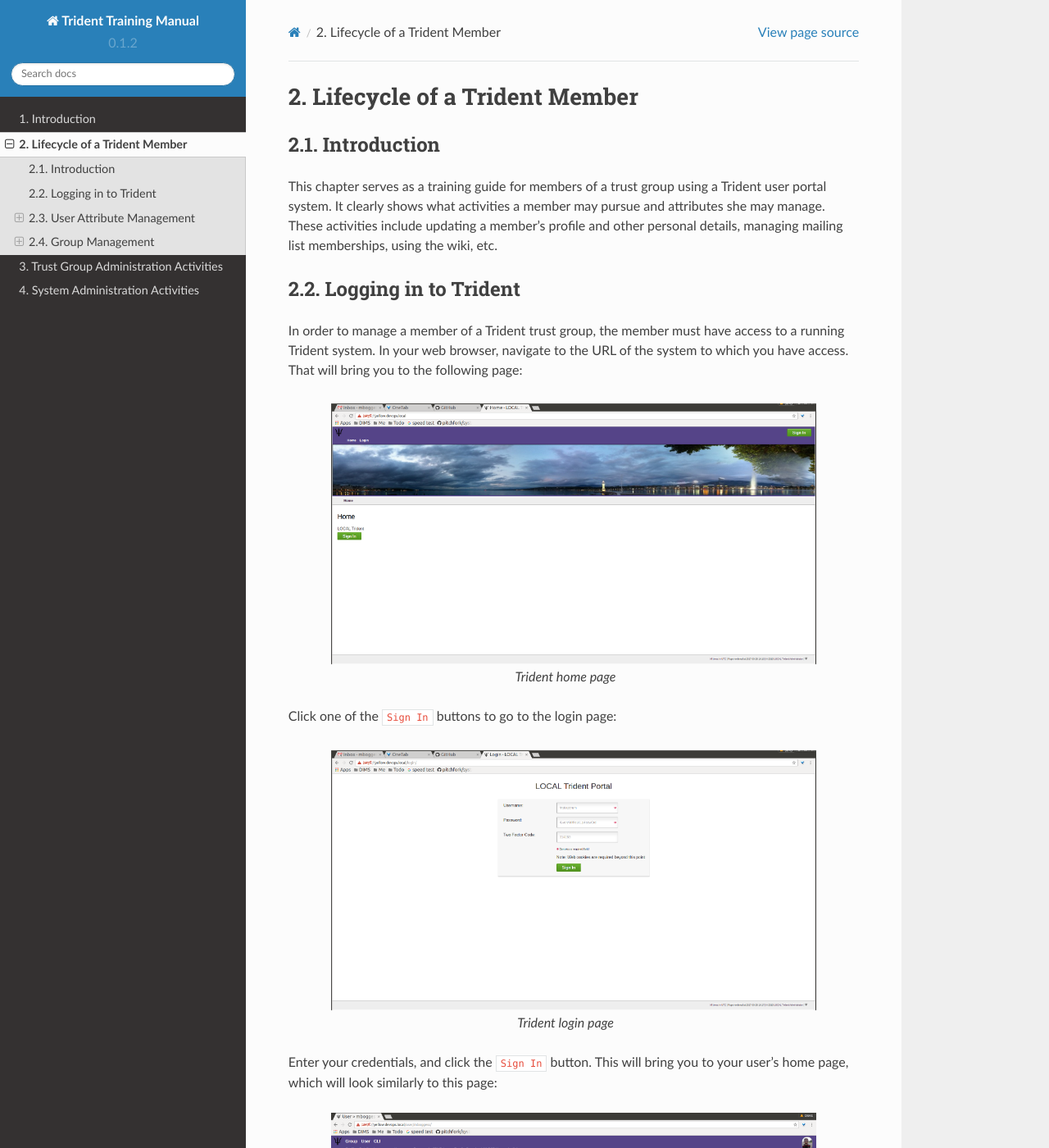
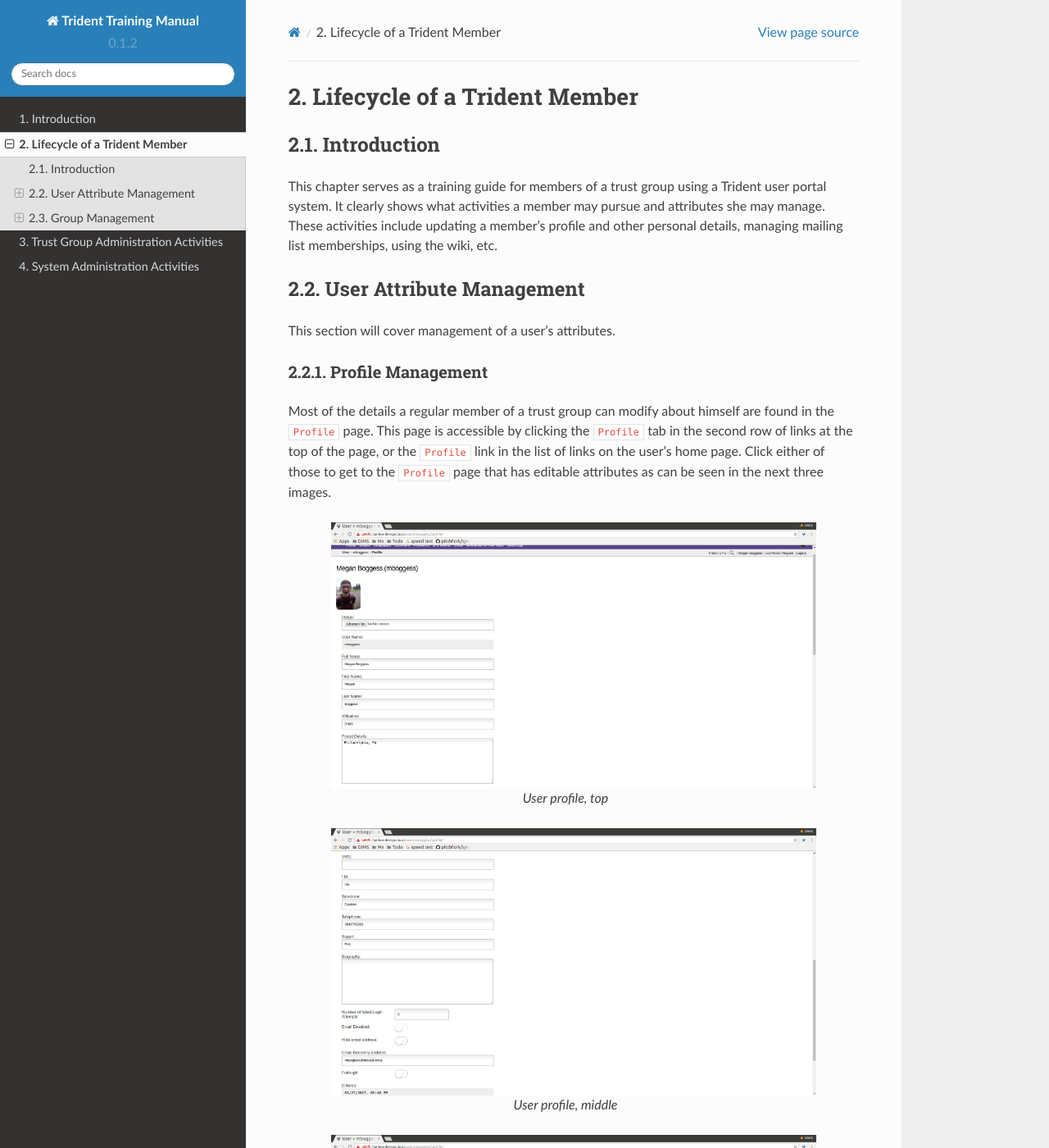
Before and after one commit to uw-dims/trident-training-manual, a Sphinx documentation site: the page built from docs/source/memberlifecycle.rst, in a window 1280 px wide and 1400 px high. Shown: the whole window at 82% size. Built offline with Sphinx 7.4.7 and the Read the Docs theme 2.0.0, drawn with Linux system fonts in a browser that asks for light colours; pages that are not in the unit, such as notebooks, are missing from menus; some of the changed text lies outside the part shown.

Commit message:
Remove login info from this document.

```diff
--- a/docs/source/memberlifecycle.rst
+++ b/docs/source/memberlifecycle.rst
@@ -12,46 +12,6 @@
 may manage. These activities include updating a member's
 profile and other personal details, managing mailing list
 memberships, using the wiki, etc.
-
-Logging in to Trident
----------------------
-
-In order to manage a member of a Trident trust group, the
-member must have access to a running Trident system. In your
-web browser, navigate to the URL of the system to which you
-have access. That will bring you to the following page:
-
-.. figure:: images/trident/trident-home-page.png
-       :width: 85%
-       :align: center
-
-       Trident home page
-
-..
-
-Click one of the ``Sign In`` buttons to go to the login
-page:
-
-.. figure:: images/trident/trident-login-page.png
-       :width: 85%
-       :align: center
-
-       Trident login page
-
-..
-
-Enter your credentials, and click the ``Sign In`` button.
-This will bring you to your user's home page, which will
-look similarly to this page:
-
-.. figure:: images/trident/user-logged-in.png
-       :width: 85%
-       :align: center
-
-       User logged in
-
-..
-
 
 .. _usermanagement:
 
```
